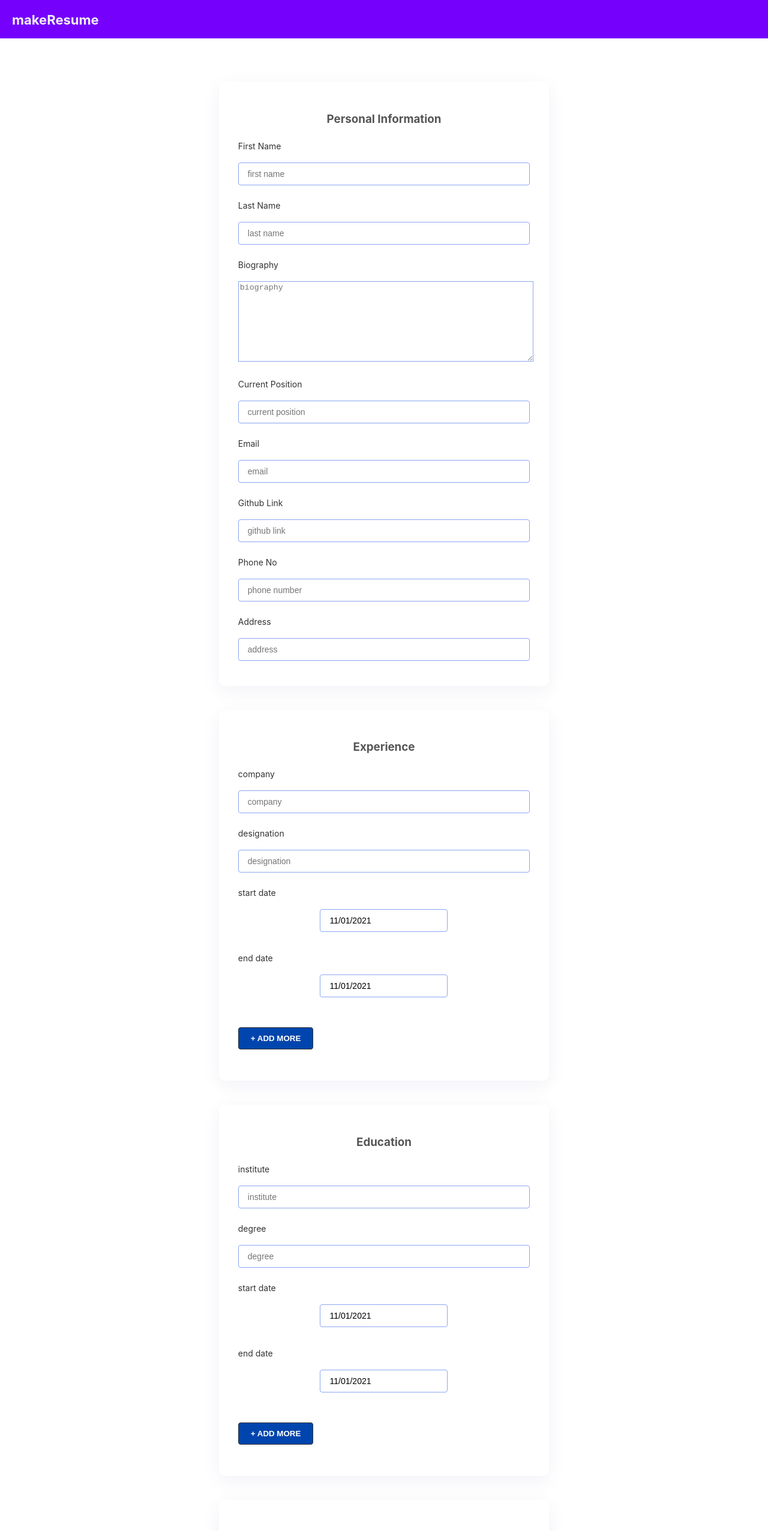
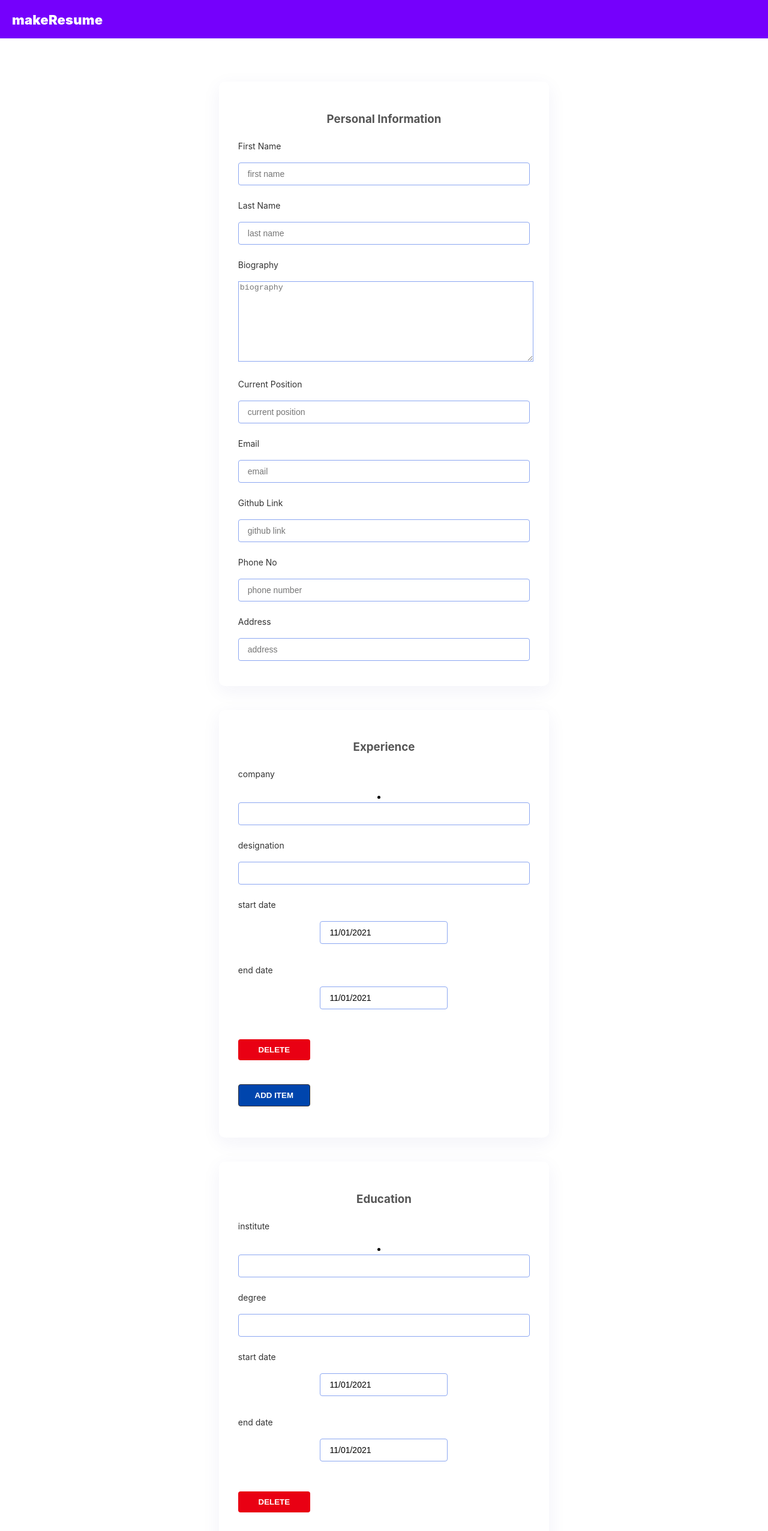
Before and after one commit to stepinfwd/resume-builder, a React (Create React App) app: page / in a window 1280 px wide. Shown: the top 2553 px of the page at 60% size. Built offline with nearby package versions, Linux system fonts and the light colour scheme.

Commit message:
completed add more and delete functionality

```diff
--- a/src/components/Form.css
+++ b/src/components/Form.css
@@ -121,7 +121,7 @@
     margin-top: 30px;
   }
 
-  button {
+  .addmore-button,.delete-item {
     display: block;
     appearance: none;
     margin-top: 40px;
@@ -130,6 +130,7 @@
     text-transform: uppercase;
     padding: 10px 20px;
     border-radius: 4px;
+    width: 120px;
   }
 
   .form-section{
@@ -153,3 +154,9 @@
         width: 100%;
         height: 10vw;
     }
+    .delete-item{
+        background-color: #e90013;
+        color:white;
+        border: none;
+        font-weight: 800;
+    }
--- a/src/components/Form.jsx
+++ b/src/components/Form.jsx
@@ -1,5 +1,5 @@
-import React, { useState } from "react";
-import { useForm } from "react-hook-form";
+import React, { useState ,useEffect} from "react";
+import { useForm, useFieldArray, Controller } from "react-hook-form";
 import { yupResolver } from "@hookform/resolvers/yup";
 import * as yup from "yup";
 import "./Form.css";
@@ -8,31 +8,50 @@ import { useHistory } from "react-router-dom";
 import DateComponent from "./Date";
 
 const resumeSchema = yup.object().shape({
-  firstName: yup.string().required(),
-  lastName: yup.string().required(),
+  firstName: yup.string(),
+  lastName: yup.string(),
   github: yup.string().url(),
-  email: yup
-    .string()
-    .email("Must be a valid email")
-    .max(255)
-    .required("Email is required"),
+  email: yup.string().email("Must be a valid email").max(255),
 });
 function Form({ resumeData }) {
   const {
     register,
     handleSubmit,
+    control,
     formState: { errors },
   } = useForm({
     resolver: yupResolver(resumeSchema),
+    defaultValues: {
+      experience: [
+        { company: "", designation: "", expStartDate: "", expEndDate: "" },
+      ],
+      education: [
+        { institute: "", degree: "", expStartDate: "", expEndDate: "" },
+      ],
+    },
   });
+
+  const { fields, append, prepend, remove } = useFieldArray({
+    control, // control props comes from useForm (optional: if you are using FormContext)
+    name: "experience", // unique name for your Field Array
+    // keyName: "id", default to "id", you can change the key name
+  });
+  const {
+    fields: eduFields,
+    append: eduAppend,
+    remove: eduRemove,
+  } = useFieldArray({ control, name: "education" });
 
   const [skills, setSkills] = useState();
   const history = useHistory();
 
   const skillData = (data) => {
-    // const skillMapped = data?.map((item) => item.value);
-    // setSkills(skillMapped);
+    const skillMapped = data?.map((item) => item.value);
+    setSkills(skillMapped);
   };
+//   useEffect(() => {
+//       console.log("skill is",skills)
+//   }, [skills])
   const onSubmit = (data) => {
     // alert(JSON.stringify(data));
     console.log("Data is", data);
@@ -46,6 +65,7 @@ function Form({ resumeData }) {
       history.push("/resume");
     }, 1000);
   };
+
   return (
     <>
       <form onSubmit={handleSubmit(onSubmit)}>
@@ -93,39 +113,130 @@ function Form({ resumeData }) {
         <div className="form-section">
           <h3>Experience</h3>
           <div>
-            <label>company</label>
+            {/* <label>company</label>
             <input {...register("company")} placeholder="company" />
 
             <label>designation</label>
             <input {...register("designation")} placeholder="designation" />
 
             <label>start date</label>
-            {/* <input {...register("expStartDate")} /> */}
             <DateComponent {...register("expStartDate")} />
 
             <label>end date</label>
-            <DateComponent {...register("expStartDate")} />
+            <DateComponent {...register("expStartDate")} /> */}
+
+            {fields.map((item, index) => (
+              <>
+                <label>company</label>
+
+                <li key={item.id}>
+                  <input {...register(`experience.${index}.company`)} />
+                  <label>designation</label>
+
+                  <Controller
+                    render={({ field }) => <input {...field} />}
+                    name={`experience.${index}.designation`}
+                    control={control}
+                  />
+                  <label>start date</label>
+                  <DateComponent
+                    {...register(`experience.${index}.expStartDate`)}
+                  />
+
+                  <label>end date</label>
+                  <DateComponent
+                    {...register(`experience.${index}.expEndDate`)}
+                  />
+                  <button
+                    type="button"
+                    className="delete-item"
+                    onClick={() => remove(index)}
+                  >
+                    Delete
+                  </button>
+                </li>
+              </>
+            ))}
+            <button
+              className="addmore-button"
+              type="button"
+              onClick={() =>
+                append({
+                  company: "",
+                  designation: "",
+                  expStartData: "",
+                  expEndDate: "",
+                })
+              }
+            >
+              add item
+            </button>
           </div>
-          <button className="addmore-button">+ add more</button>
+          {/* <button className="addmore-button">+ add more</button> */}
         </div>
         <div className="form-section">
           <h3>Education</h3>
           <div>
-            <label>institute</label>
+            {/* <label>institute</label>
             <input {...register("institute")} placeholder="institute" />
 
             <label>degree</label>
             <input {...register("degree")} placeholder="degree" />
 
             <label>start date</label>
-            {/* <input {...register("eduStartDate")} placeholder="first name" /> */}
             <DateComponent {...register("eduStartDate")} />
 
             <label>end date</label>
-            {/* <input {...register("eduEndDate")} /> */}
-            <DateComponent {...register("eduEndDate")} />
+            <input {...register("eduEndDate")} />
+            <DateComponent {...register("eduEndDate")} /> */}
+
+            {eduFields.map((item, index) => (
+              <>
+                <label>institute</label>
+
+                <li key={item.id}>
+                  <input {...register(`education.${index}.institute`)} />
+                  <label>degree</label>
+
+                  <Controller
+                    render={({ field }) => <input {...field} />}
+                    name={`education.${index}.degree`}
+                    control={control}
+                  />
+                  <label>start date</label>
+                  <DateComponent
+                    {...register(`education.${index}.eduStartDate`)}
+                  />
+
+                  <label>end date</label>
+                  <DateComponent
+                    {...register(`education.${index}.eduEndDate`)}
+                  />
+                  <button
+                    type="button"
+                    className="delete-item"
+                    onClick={() => eduRemove(index)}
+                  >
+                    Delete
+                  </button>
+                </li>
+              </>
+            ))}
           </div>
-          <button className="addmore-button">+ add more</button>
+          <button
+            className="addmore-button"
+            type="button"
+            onClick={() =>
+              eduAppend({
+                institute: "",
+                degree: "",
+                eduStartData: "",
+                eduEndDate: "",
+              })
+            }
+          >
+            add item
+          </button>{" "}
         </div>
         <div className="form-section">
           <h3>Skills</h3>
--- a/src/components/Navbar.jsx
+++ b/src/components/Navbar.jsx
@@ -5,10 +5,9 @@ function Navbar() {
   return (
     <div className="navbar">
       <p>
-        makeResume
+       <span> make</span>Resume
       </p>
     </div>
   );
 }
-
 export default Navbar;
--- a/src/components/Skills.jsx
+++ b/src/components/Skills.jsx
@@ -12,7 +12,7 @@ function Skills({ skillData }) {
   };
   useEffect(() => {
     skillData(selectedOption);
-  }, [selectedOption,skillData]);
+  }, [selectedOption]);
   const options = [
     { value: "HTML", label: "HTML" },
     { value: "REACTJS", label: "REACTJS" },
--- a/src/components/navbar.css
+++ b/src/components/navbar.css
@@ -7,12 +7,13 @@
 
 }
 .navbar p{
-color:rgb(241, 242, 243);
-font-size: 22px;
-font-weight:700;
-text-align: left;
-padding: 20px;
-margin:0;
-
+   color: #fff;
+    font-size: 22px;
+    /* font-weight: 700; */
+    text-align: left;
+    padding: 20px;
+    margin: 0;
+    font-weight: 900;
+    letter-spacing: .2px;
 
 }
```
